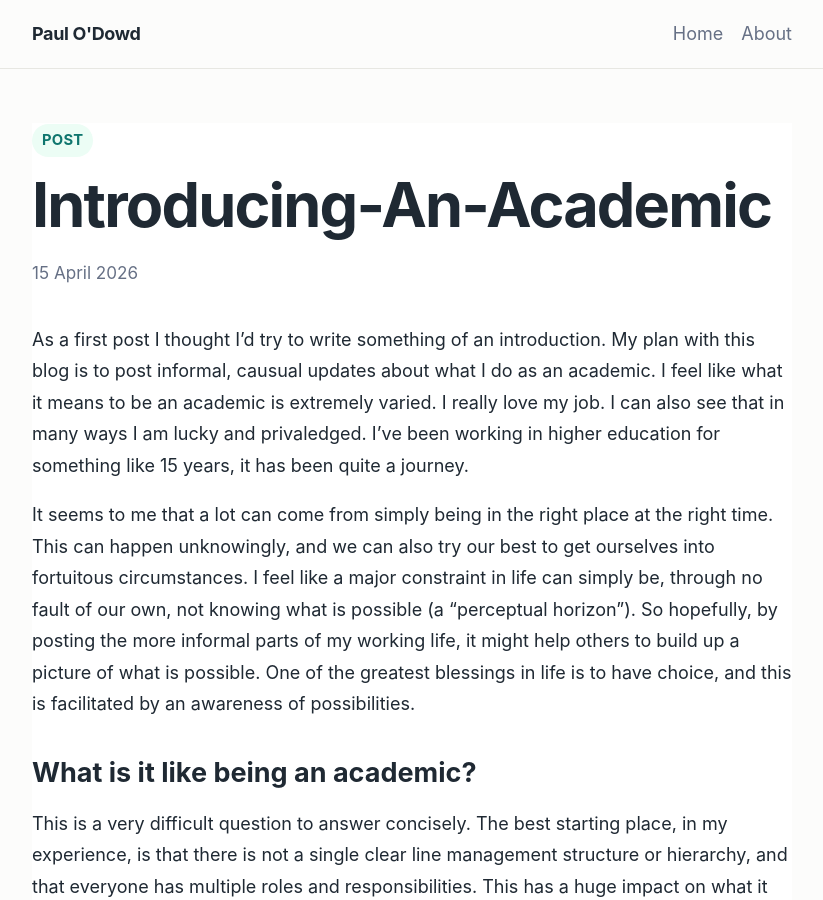
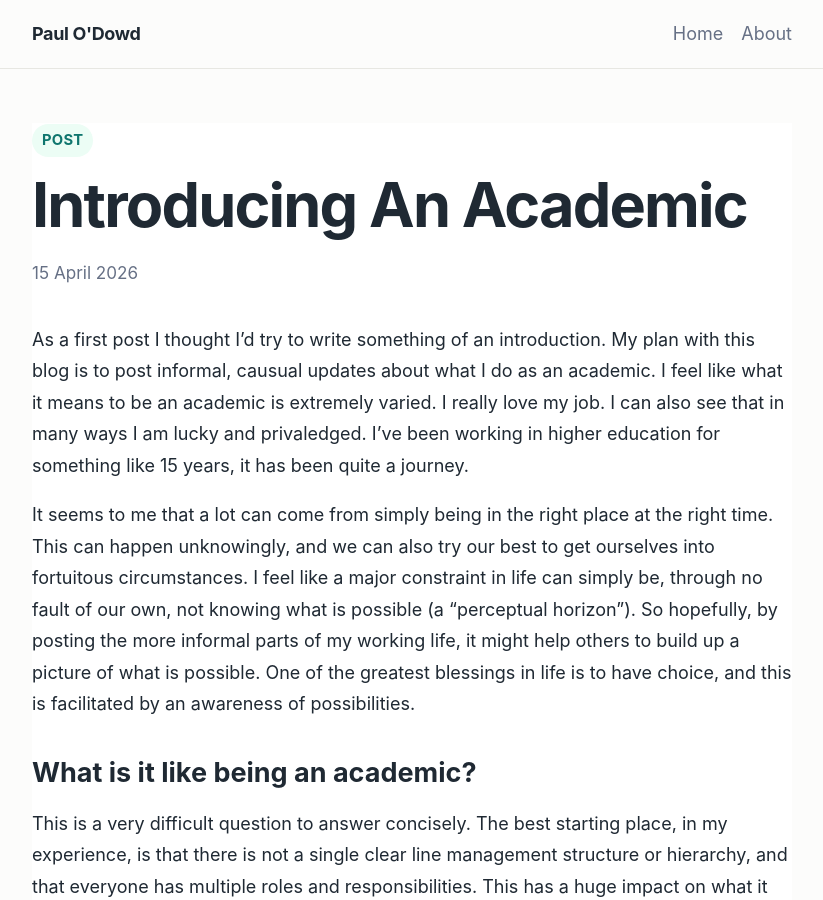
Before and after one commit to paulodowd/paulodowd.github.io, a Jekyll site: the page built from _posts/2026-04-15-Introducing_An_Academic.md, in a window 1280 px wide and 900 px high. Shown: the whole window, without its empty margins (228-1051 px from the left). Built offline with Jekyll 4.4.1, drawn with Linux system fonts in a browser that asks for light colours.

```diff
--- a/_posts/2026-04-15-Introducing_An_Academic.md
+++ b/_posts/2026-04-15-Introducing_An_Academic.md
@@ -1,5 +1,5 @@
 ---
-title: Introducing-An-Academic
+title: "Introducing An Academic"
 date: 2026-04-15
 ---
 
```
